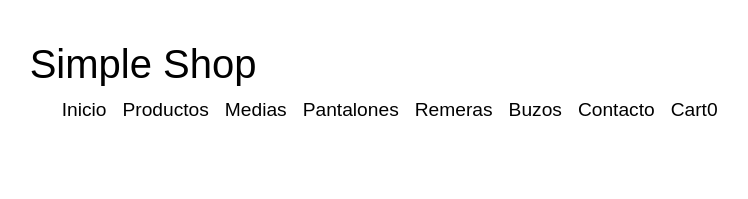
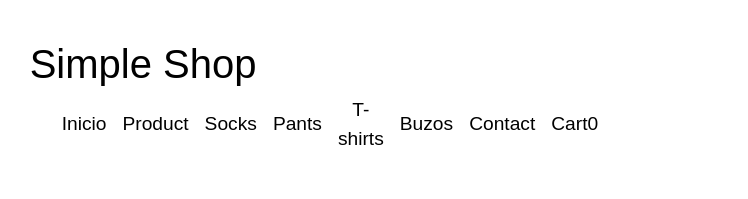
Before and after one commit to DevilRed/simple-shop, a React (Vite) app: page /item/1 in a window 1280 px wide. Shown: the top 199 px of the page, without its empty margins (441-1189 px from the left). Built offline with nearby package versions, Linux system fonts and the light colour scheme; no server answers; the database is empty.

Commit message:
uniformize navbar labels

```diff
--- a/src/components/ItemDetail.jsx
+++ b/src/components/ItemDetail.jsx
@@ -4,7 +4,7 @@ import { CartContext } from "../context/CartContext";
 
 export const ItemDetail = ({ item }) => {
   const { cart, addToCart } = useContext(CartContext);
-  console.log(cart);
+  // console.log(cart);
 
   const [cantidad, setCantidad] = useState(1);
 
--- a/src/layout/Navbar.jsx
+++ b/src/layout/Navbar.jsx
@@ -15,22 +15,22 @@ export const Navbar = () => {
         </li>
         <li>
           <Link className="menu-link" to="/products">
-            Productos
+            Product
           </Link>
         </li>
         <li>
           <Link className="menu-link" to="/products/medias">
-            Medias
+            Socks
           </Link>
         </li>
         <li>
           <Link className="menu-link" to="/products/pantalones">
-            Pantalones
+            Pants
           </Link>
         </li>
         <li>
           <Link className="menu-link" to="/products/remeras">
-            Remeras
+            T-shirts
           </Link>
         </li>
         <li>
@@ -40,7 +40,7 @@ export const Navbar = () => {
         </li>
         <li>
           <Link className="menu-link" to="/contact">
-            Contacto
+            Contact
           </Link>
         </li>
         <li>
```
